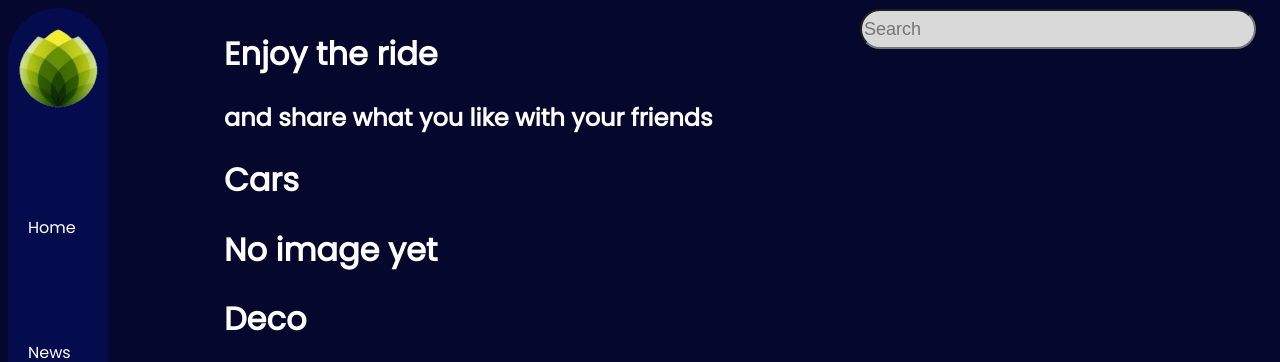
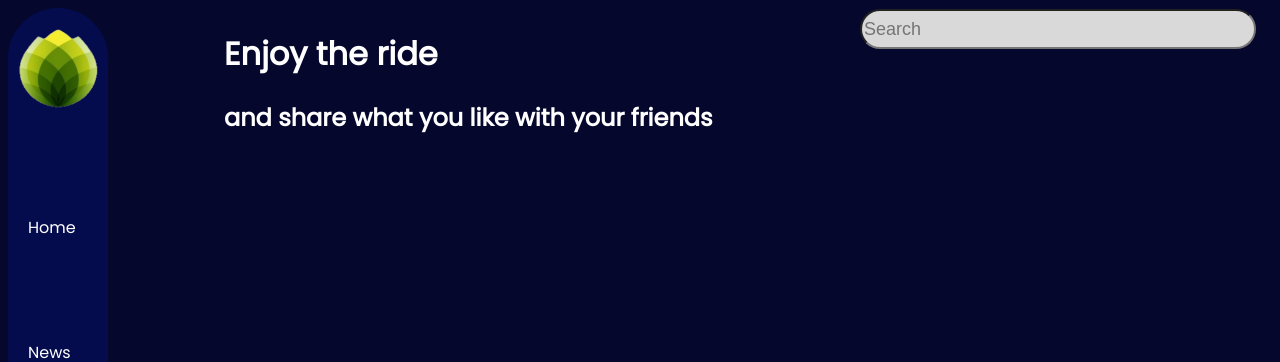
Before and after one commit to Charity-Mutembei/Django-Gallery-App, a Django app: page / in a window 1280 px wide. Shown: the top 362 px of the page. Run offline with Django 4.2, Linux system fonts and the light colour scheme; some libraries are stand-ins or nearby versions.

```diff
--- a/gallery/templates/landing.html
+++ b/gallery/templates/landing.html
@@ -14,67 +14,6 @@
       <h2>and share what you like with your friends</h2>
     </div>
 
-    <!-- categories start here  -->
-    <div class="cars">
-      <h1>Cars</h1>
-
-
-      <div class="cards">
-        <div class="card" style="width: 18rem;">
-          {% for image in images %}
-          <img class="card-img-top" src="" alt="Card image cap">
-          {%empty%}
-          <h1>No image yet</h1>
-            {%endfor%}
-          <div class="card-body">
-            <p class="card-text">{{image.name}}</p>
-          </div>
-        </div>
-      </div>
-    </div>
-
-    <!-- deco category  -->
-    <div class="deco">
-      <h1>Deco</h1>
-      <div class="houses">
-        <div class="card" style="width: 18rem;">
-          <img class="card-img-top" src="..." alt="Card image cap">
-          <div class="card-body">
-            <p class="card-text">Some quick example text to build on the card title and make up the bulk of the card's content.</p>
-          </div>
-        </div>
-      </div>
-    </div>
-
-    <!-- fashion category  -->
-    <div class="fashion">
-      <h1>Fashion</h1>
-
-      <div class="clothes">
-        <div class="card" style="width: 18rem;">
-          <img class="card-img-top" src="..." alt="Card image cap">
-          <div class="card-body">
-            <p class="card-text">Some quick example text to build on the card title and make up the bulk of the card's content.</p>
-          </div>
-        </div>
-      </div>
-    </div>
-
-    <!-- hairstyles category  -->
-    <div class="hair">
-      <h1>Hairstyles</h1>
-
-      <div class="styles">
-        <div class="card" style="width: 18rem;">
-          <img class="card-img-top" src="..." alt="Card image cap">
-          <div class="card-body">
-            <p class="card-text">Some quick example text to build on the card title and make up the bulk of the card's content.</p>
-          </div>
-        </div>
-      </div>
-    </div>
-
-  </div>
 
 
 </body>
```
Also changed, not shown: gallery/models.py (+7 -3 lines), gallery/tests.py (+13 -0 lines), gallery/migrations/0004_alter_image_image_photo.py (added), gallery/migrations/0005_alter_image_image_photo.py (added), gallery/migrations/0006_alter_image_image_photo.py (added), gallery/migrations/0007_remove_image_category_image_category.py (added), gallery/migrations/0008_remove_image_location_image_location.py (added).
